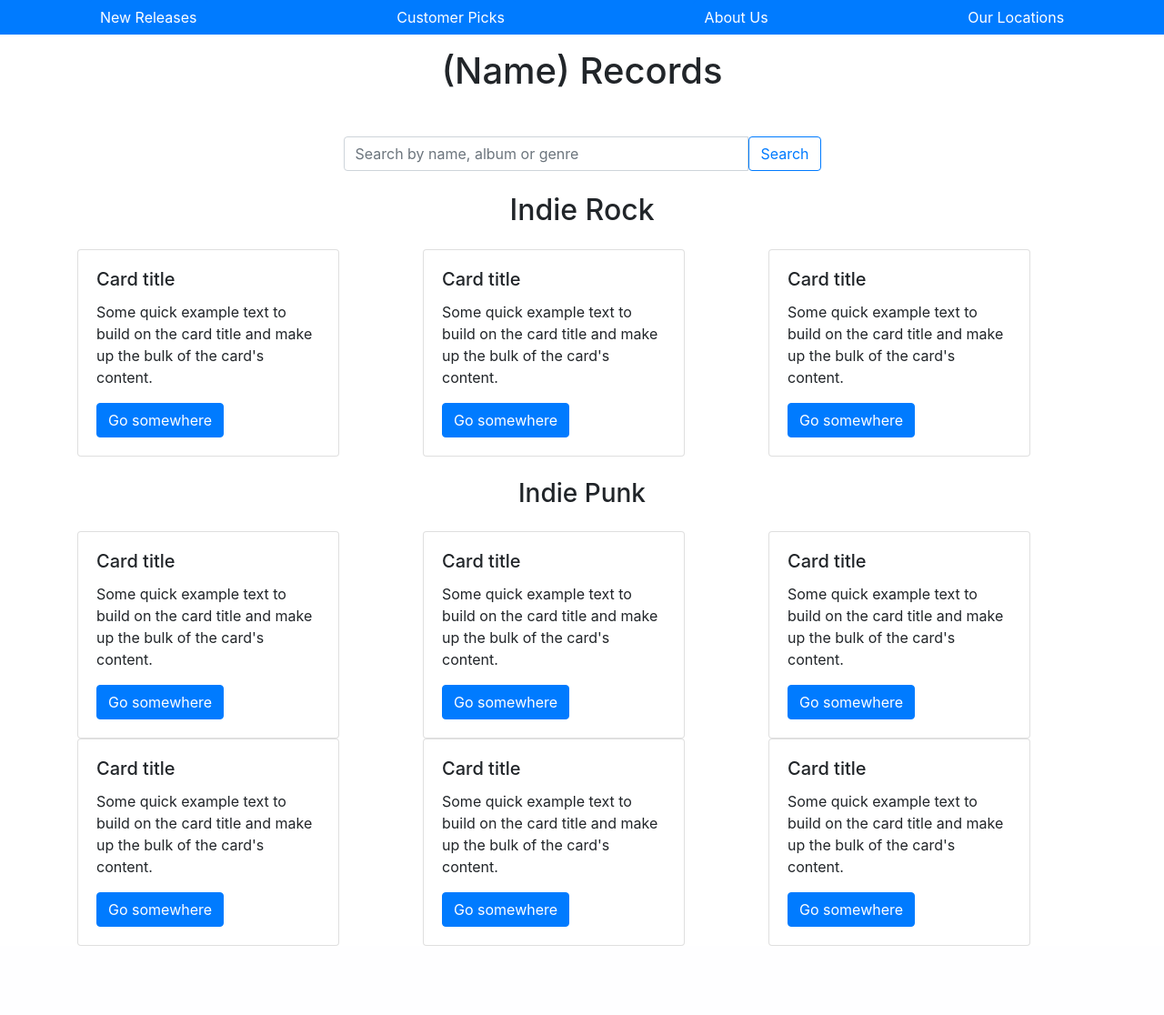
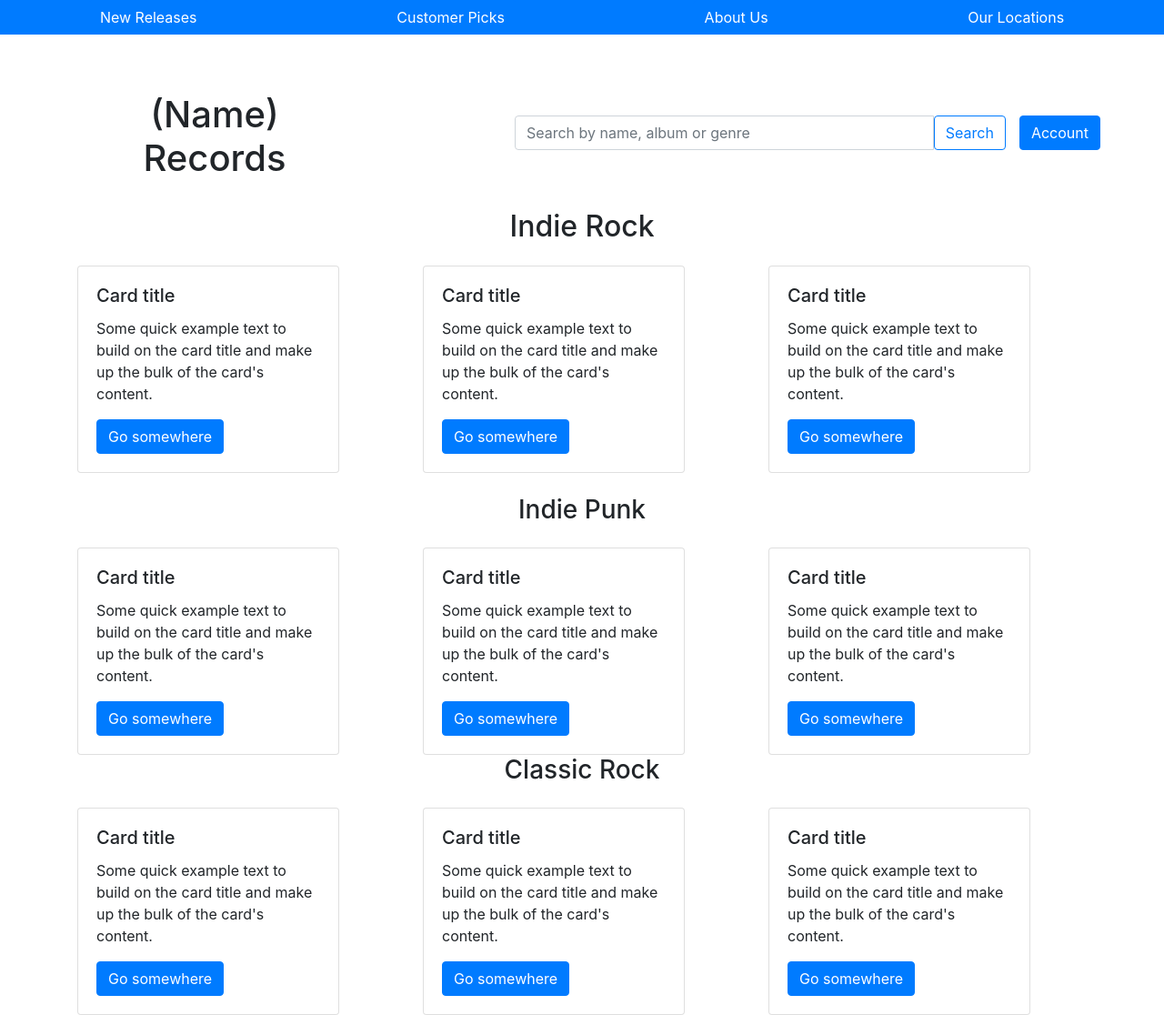
Before and after one commit to Au4Ob10/CSC_535_Record_Store, a Flask app: page / in a window 1280 px wide. Shown: the whole page at 91% size. Before the commit the page ends 1040 px from the top, so only its background shows below. Run offline with Flask 3, Linux system fonts and the light colour scheme; some libraries are stand-ins or nearby versions.

Commit message:
Added account modal, text and buttons need to be aligned

```diff
--- a/templates/index.html
+++ b/templates/index.html
@@ -18,11 +18,14 @@
     <button type="button" class="btn btn-primary">Our Locations</button>
   </div>
 
-  <p class="h1 text-center mt-3">(Name) Records</p>
+
 
   <div class="container mt-5 mb-4">
-
-      <div class="col-10 col-md-6 mr-auto ml-auto">
+    <div class="row align-items-center">
+      <div class="col-4">
+      <p class="h1 text-center mt-3 mr-5">(Name) Records</p>
+    </div>
+      <div class="col-10 col-md-6 ml-auto">
         <form class="d-flex">
           <div class="input-group">
             <input class="form-control" type="search" placeholder="Search by name, album or genre" aria-label="Search">
@@ -30,7 +33,46 @@
           </div>
         </form>
       </div>
+      <button type="button" class="btn btn-primary" data-toggle="modal" data-target="#exampleModal">
+        Account
+      </button>
+    </div>
+  </div>
 
+
+      <div class="modal fade" id="exampleModal" tabindex="-1" role="dialog">
+        <div class="modal-dialog" role="document">
+          <div class="modal-content">
+            <div class="modal-header">
+              <h5 class="modal-title">My Account</h5>
+              <button type="button" class="close" data-dismiss="modal" aria-label="Close">
+                <span aria-hidden="true">&times;</span>
+              </button>
+            </div>
+            <div class="modal-body">
+              <div class="container">
+                <div class="col">
+                  <div class="row">
+                    <p>Email or Username</p>
+              <input class="form-control" type="search" aria-label="Search">
+              <p>Password</p>
+              <input class="form-control" type="search" aria-label="Search">
+            </div>
+
+            <div class="modal-footer">
+              <div class="container">
+                <div class="col md-1">
+                  <div class="row d-flex align-items-center">
+              <p>New user?</p>
+              <button type="button" class="btn btn-secondary">Create an Account</button>
+            </div>
+          </div>
+          </div>
+        </div>
+          </div>
+        </div>
+      </div>
+    </div>
     </div>
   </div>
 
@@ -109,6 +151,7 @@
         </div>
       </div>
     </div>
+    <p class="h3 text-center mb-4">Classic Rock</p>
     <div class="row">
       <div class="col">
         <div class="card" style="width: 18rem;">
```
Also changed, not shown: app.py (+18 -1 lines), templates/reg.html (added, +12 -0 lines), 1 other file.
